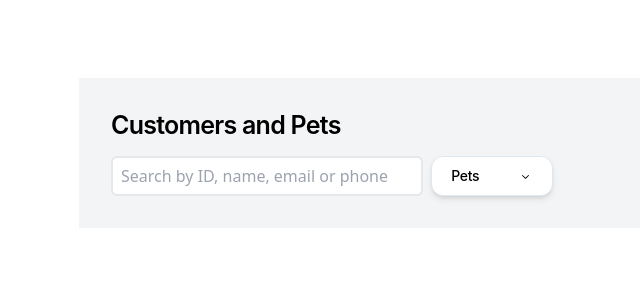
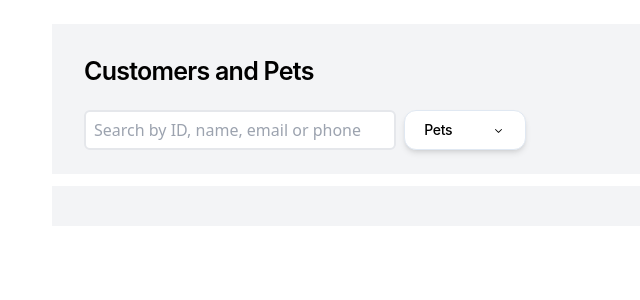
Before and after one commit to xanderrybalov/customers-and-pets, a Next.js app: page / in a window 1280 px wide. Shown: the top 300 px of the page, without its empty margins (169-809 px from the left). Built offline with nearby package versions, Linux system fonts and the light colour scheme.

Commit message:
feat: added style to CustomersPage

```diff
--- a/src/app/components/CustomersPage.tsx
+++ b/src/app/components/CustomersPage.tsx
@@ -32,8 +32,8 @@ const CustomersPage = () => {
   }, [searchText, selectedSpecies]);
 
   return (
-    <div className="w-screen h-screen flex justify-center items-start p-6 bg-white">
-      <div className="w-[838px] h-[150px] mt-[54px] ml-[54px] bg-gray-100 p-4">
+    <div className="w-screen h-screen flex p-6 bg-white flex-col items-center justify-start gap-3">
+      <div className="w-[838px] h-[150px] bg-gray-100 p-4 flex flex-col">
         <h1 className="text-[25px] font-inter font-semibold leading-[30.26px] tracking-tightest m-4">
           Customers and Pets
         </h1>
@@ -54,6 +54,7 @@ const CustomersPage = () => {
           </div>
         </div>
       </div>
+      <div className="w-[838px] h-[40px] bg-gray-100 p-4 flex flex-col"></div>
     </div>
   );
 };
```
